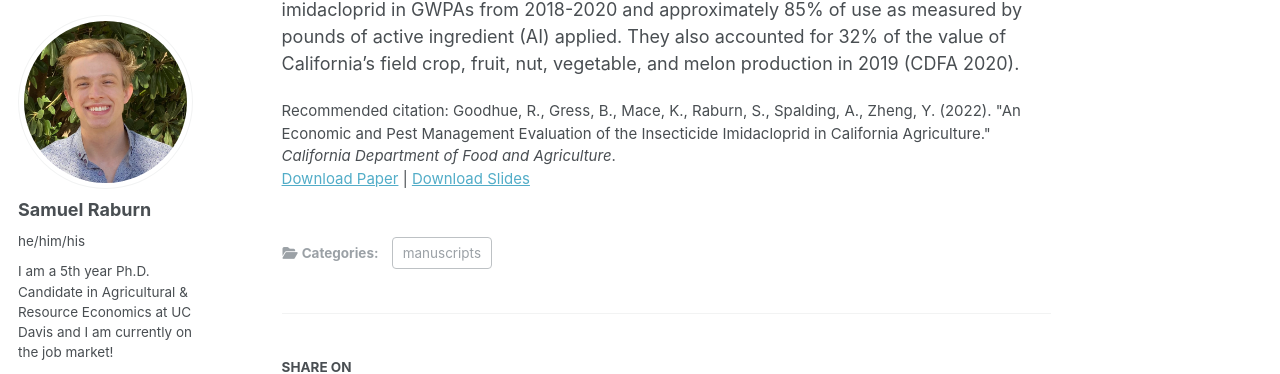
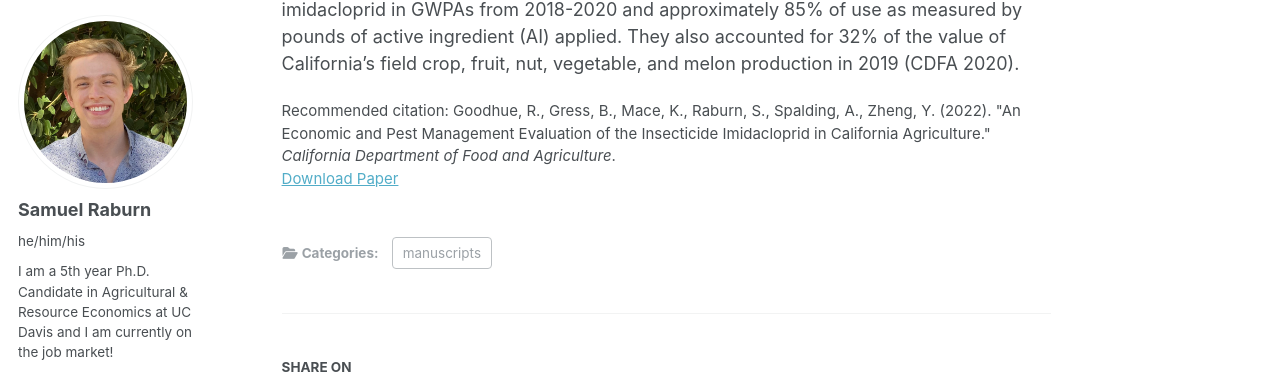
Before and after one commit to sraburn/sraburn.github.io, a Jekyll site: the page built from _publications/Pest Management Evaluation.md, in a window 1280 px wide and 900 px high, scrolled down 360 px, cut to the strip 0-882 px from the top of the window. Shown: the part 91-465 px from the top of the strip. Built offline with Jekyll 4.4.1, drawn with Linux system fonts in a browser that asks for light colours; some web fonts are replaced.

Commit message:
Update single.html

```diff
--- a/_layouts/single.html
+++ b/_layouts/single.html
@@ -48,7 +48,7 @@ layout: default
         {{ content }}
 
         {% if page.citation and page.paperurl and page.slidesurl %}
-          <p style="font-size: smaller">Recommended citation: {{ page.citation }}<br /><a href="{{ page.paperurl }}">Download Paper</a> | <a href="{{ page.slidesurl }}">Download Slides</a></p>
+          <p style="font-size: smaller">Recommended citation: {{ page.citation }}<br /><a href="{{ page.paperurl }}">Download Paper</a> </p>
         {% elsif page.citation and page.paperurl %}
           <p style="font-size: smaller">Recommended citation: {{ page.citation }}<br /><a href="{{ page.paperurl }}">Download Paper</a></p>
         {% elsif page.citation and page.slidesurl %}
```
